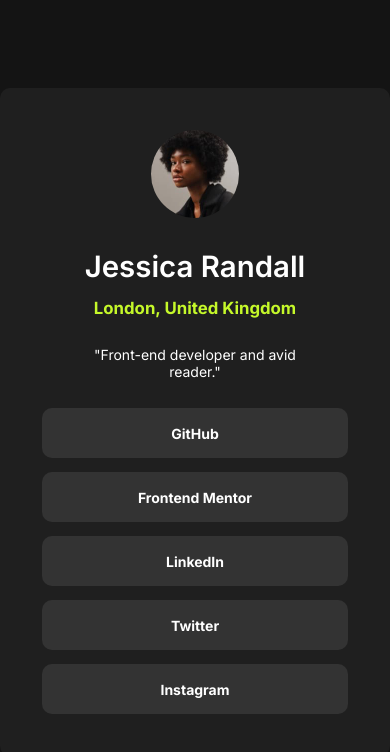
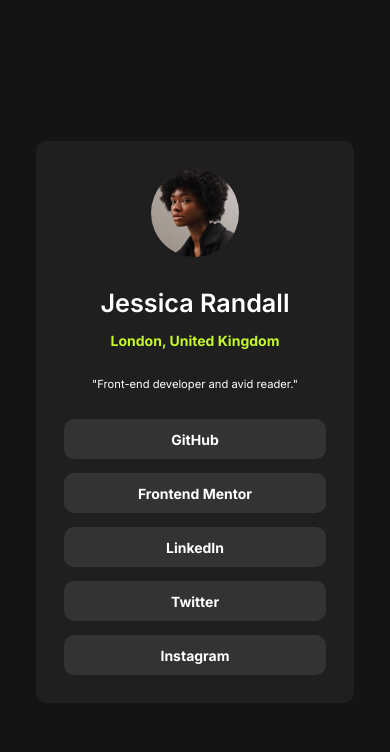
Before and after one commit to ClementServant/social_links_profile_main, a plain HTML site: page index.html in a window 390 px wide. Drawn offline with Linux system fonts and the light colour scheme.

Commit message:
Ajout des media query

```diff
--- a/style.css
+++ b/style.css
@@ -99,3 +99,29 @@ body {
         cursor: pointer;
     }
 }
+/* Responsive */
+@media (max-width: 768px) {
+    .card-profile {
+        padding: 2rem;
+    }
+    .card-profile_information {
+        .name {
+            font-size: 1.8rem;
+        }
+        .from {
+            font-size: 1rem;
+        }
+        .profession {
+            font-size: 0.8rem;
+        }
+    }
+    .card-profile_links {
+        .link-1,
+        .link-2,
+        .link-3,
+        .link-4,
+        .link-5{
+            height: 40px;
+        }
+    }
+}
```
